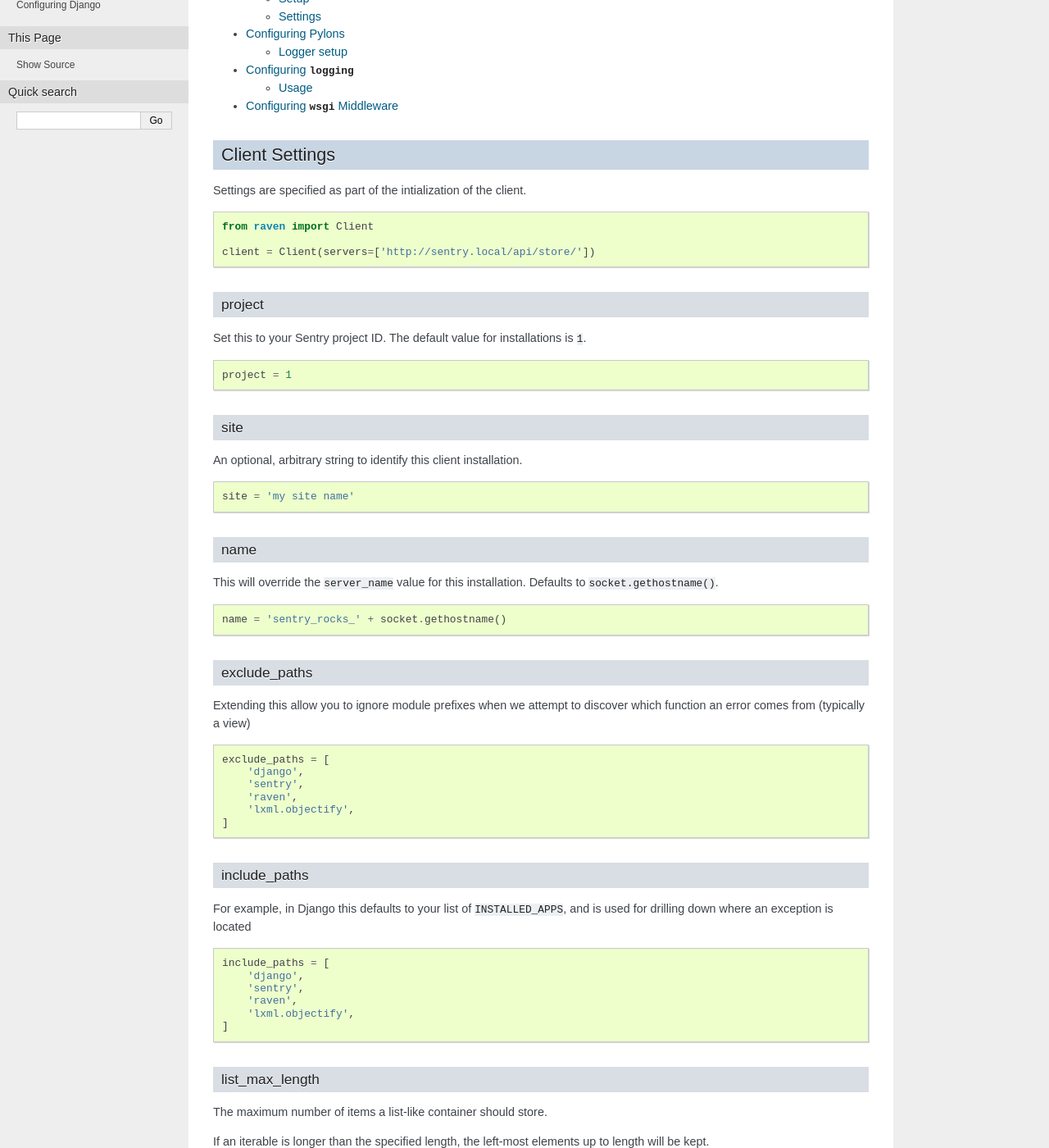
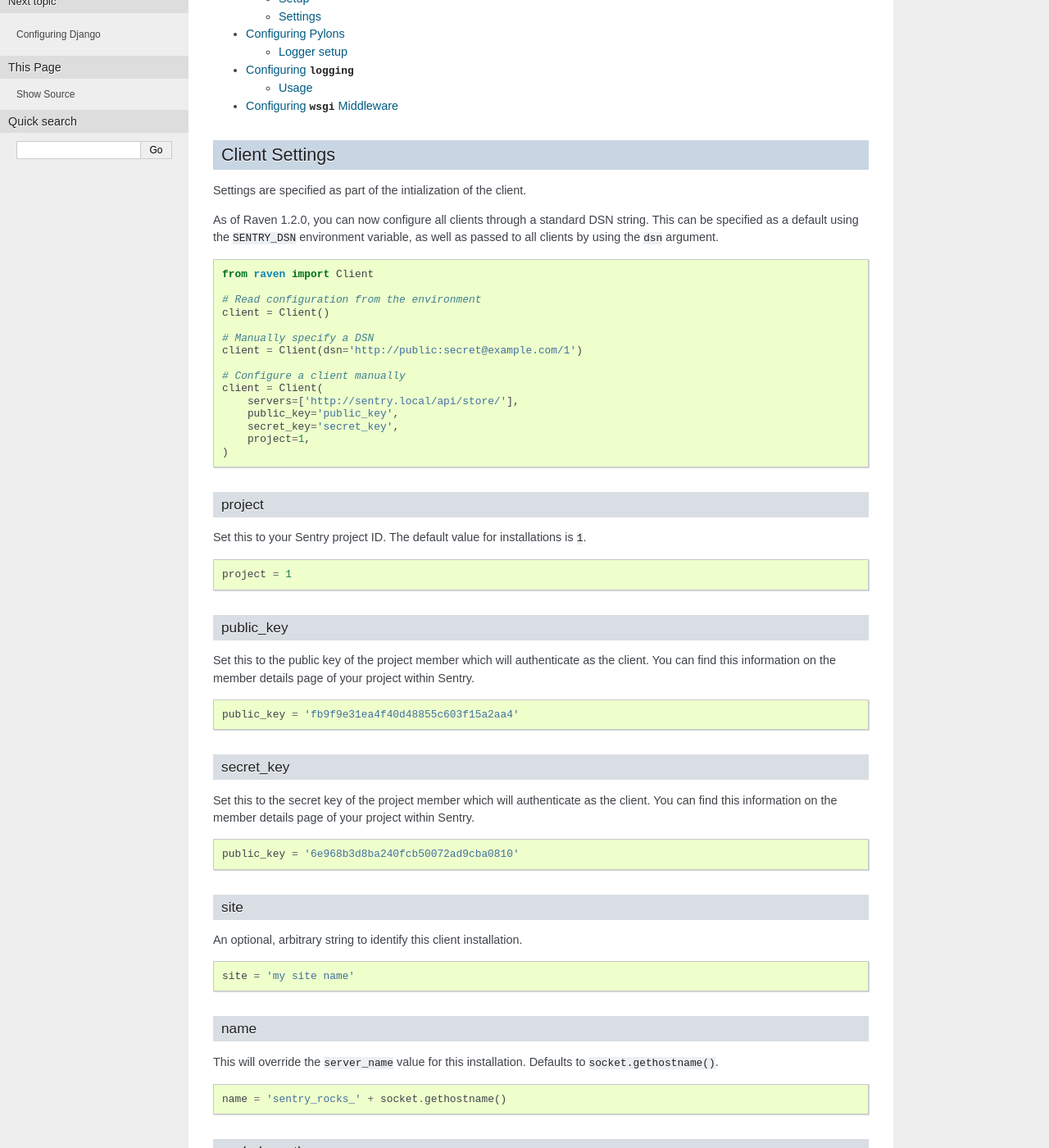
Before and after one commit to JohnFredok/apm-agent-python, a Sphinx documentation site: the page built from docs/config/index.rst, in a window 1280 px wide and 1400 px high, scrolled down 426 px. Shown: the whole window at 82% size. Built offline with Sphinx 7.4.7, drawn with Linux system fonts in a browser that asks for light colours; pages that are not in the unit, such as notebooks, are missing from menus; some of the changed text lies outside the part shown.

Commit message:
Improve client settings documentation

```diff
--- a/docs/config/index.rst
+++ b/docs/config/index.rst
@@ -23,11 +23,27 @@
 
 Settings are specified as part of the intialization of the client.
 
+As of Raven 1.2.0, you can now configure all clients through a standard DSN
+string. This can be specified as a default using the ``SENTRY_DSN`` environment
+variable, as well as passed to all clients by using the ``dsn`` argument.
+
 ::
 
     from raven import Client
 
-    client = Client(servers=['http://sentry.local/api/store/'])
+    # Read configuration from the environment
+    client = Client()
+
+    # Manually specify a DSN
+    client = Client(dsn='http://public:secret@example.com/1')
+
+    # Configure a client manually
+    client = Client(
+        servers=['http://sentry.local/api/store/'],
+        public_key='public_key',
+        secret_key='secret_key',
+        project=1,
+    )
 
 
 project
@@ -38,6 +54,30 @@
 ::
 
     project = 1
+
+
+public_key
+~~~~~~~~~~
+
+Set this to the public key of the project member which will authenticate as the
+client. You can find this information on the member details page of your project
+within Sentry.
+
+::
+
+    public_key = 'fb9f9e31ea4f40d48855c603f15a2aa4'
+
+
+secret_key
+~~~~~~~~~~
+
+Set this to the secret key of the project member which will authenticate as the
+client. You can find this information on the member details page of your project
+within Sentry.
+
+::
+
+    public_key = '6e968b3d8ba240fcb50072ad9cba0810'
 
 site
 ~~~~
--- a/setup.py
+++ b/setup.py
@@ -31,7 +31,7 @@
 
 setup(
     name='raven',
-    version='1.1.6',
+    version='1.2.0',
     author='David Cramer',
     author_email='dcramer@gmail.com',
     url='http://github.com/dcramer/raven',
```
